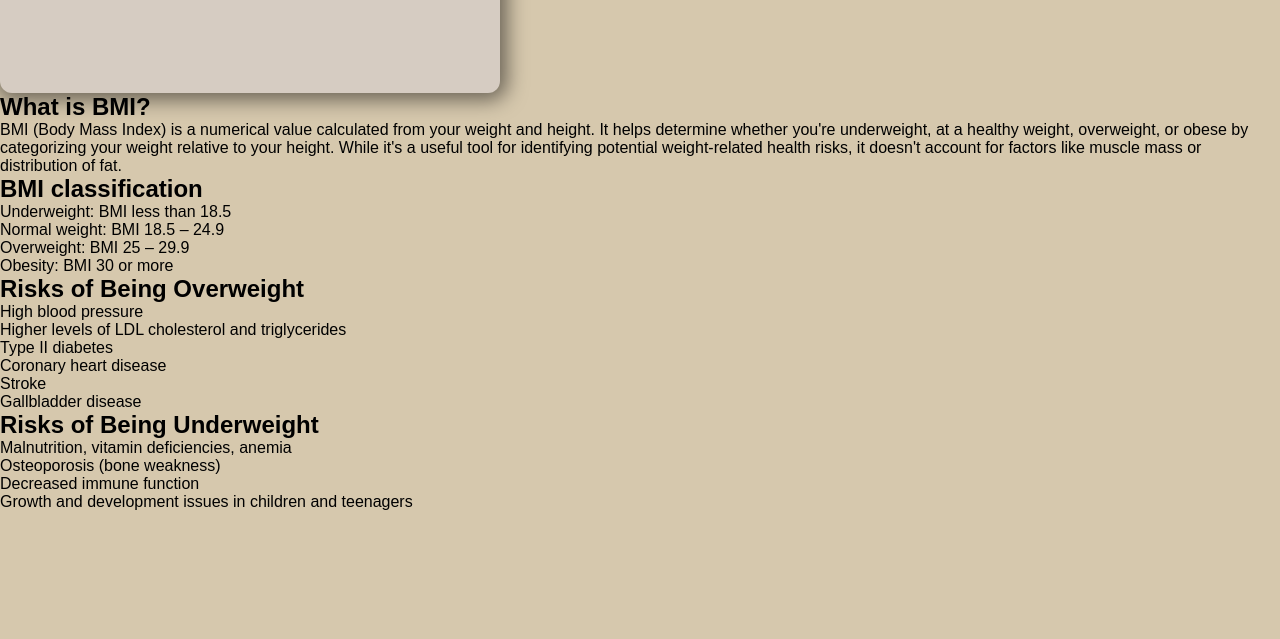
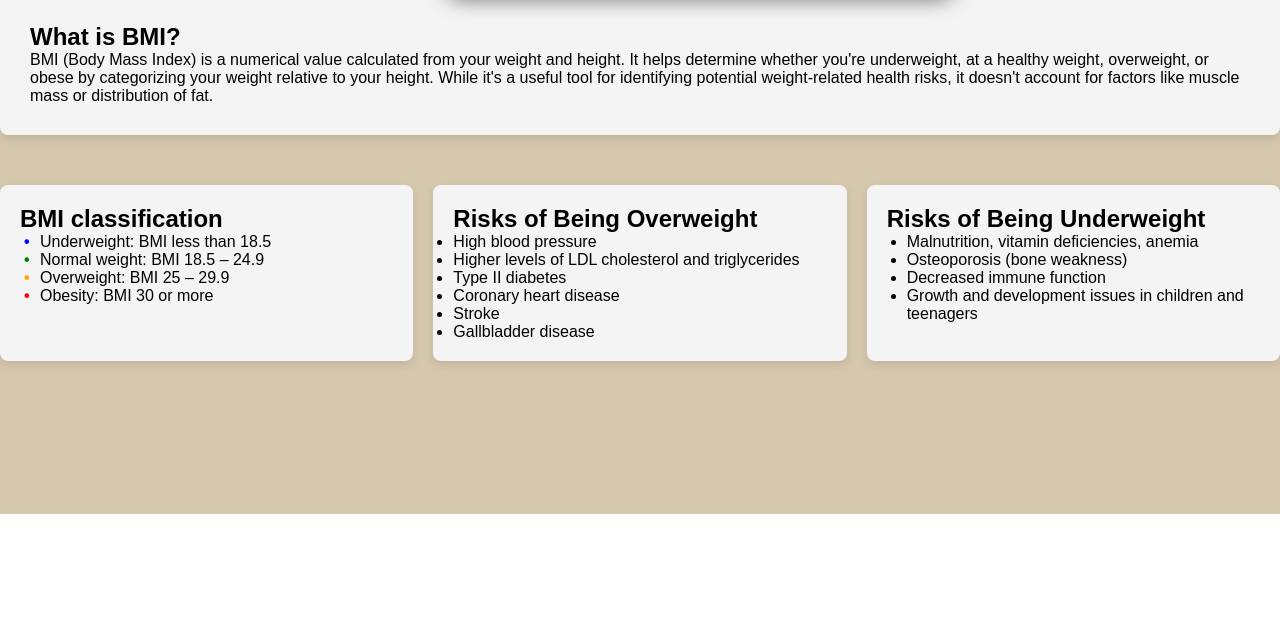
Before and after one commit to usefulguy-design/Health, a plain HTML site: page calc (page3).html in a window 1280 px wide. Shown: the part 785-1424 px from the top of the page. After the commit the page ends 1299 px from the top, so only its background shows below. Drawn offline with Linux system fonts and the light colour scheme.

Commit message:
Update style_page3.css

```diff
--- a/style_page3.css
+++ b/style_page3.css
@@ -13,7 +13,7 @@ body {
   align-items: center;
   justify-content: center;
   min-height: 100vh;
-  background: url('background.jpeg') ;
+  background: url('background.jpeg');
   background-size: cover;
   background-repeat: no-repeat;
   background-position: center;
@@ -28,7 +28,7 @@ nav {
   top: 0;
   left: 0;
   width: 100%;
-  z-index: 1000; /* Ensures the nav stays on top of other content */
+  z-index: 1000;
 }
 
 nav ul {
@@ -37,7 +37,7 @@ nav ul {
   display: flex;
   justify-content: flex-end;
   align-items: center;
-  padding: 0 20px; /* Optional: Add padding to space out the content */
+  padding: 0 20px;
 }
 
 nav li {
@@ -105,6 +105,14 @@ nav li:first-child {
   }
 }
 
+/* Centering Container */
+.center-container {
+  display: flex;
+  justify-content: center;
+  align-items: center;
+  height: 100vh; /* Full viewport height */
+}
+
 /* BMI Calculator Styles */
 .box {
   height: 750px;
@@ -112,6 +120,10 @@ nav li:first-child {
   background: #d6ccc2;
   border-radius: 12px;
   text-align: center;
+  position: relative;
+  left: 35%;
+  top: 35%;
+  margin-top: -100px;
   box-shadow: 2px 2px 20px 5px rgba(0,0,0,0.5);
 }
 
@@ -339,3 +351,73 @@ button.calculate:hover {
     width: 380px;
   }
 }
+
+.box1 {
+  margin-bottom: 50px;
+  padding: 30px;
+  background-color: #f4f4f4;
+  border-radius: 8px;
+  box-shadow: 0px 4px 8px rgba(0, 0, 0, 0.1);
+}
+
+.box2 {
+  margin-bottom: 25px;
+  width: 25%;
+  padding: 20px;
+  background-color: #f4f4f4;
+  border-radius: 8px;
+  box-shadow: 0px 4px 8px rgba(0, 0, 0, 0.1);
+}
+
+ul.colorful-bullets {
+  list-style-type: none;
+  padding-left: 20px;
+}
+
+ul.colorful-bullets li::before {
+  content: "\2022";
+  font-weight: bold;
+  display: inline-block;
+  width: 1em;
+  margin-left: -1em;
+}
+
+ul.colorful-bullets li:nth-child(1)::before {
+  color: blue;
+}
+
+ul.colorful-bullets li:nth-child(2)::before {
+  color: green;
+}
+
+ul.colorful-bullets li:nth-child(3)::before {
+  color: orange;
+}
+
+ul.colorful-bullets li:nth-child(4)::before {
+  color: red;
+}
+
+.info-container {
+  display: flex;
+  justify-content: space-between;
+  gap: 20px;
+  margin-top: 30px;
+}
+
+.box2, .box3, .box4 {
+  flex: 1;
+  margin-bottom: 25px;
+  padding: 20px;
+  background-color: #f4f4f4;
+  border-radius: 8px;
+  box-shadow: 0px 4px 8px rgba(0, 0, 0, 0.1);
+}
+
+.box3, .box4 ul {
+  padding-left: 20px;
+}
+
+ul {
+  list-style-type: disc;
+}
```
Lines whose indentation alone changed are shown as unchanged.
